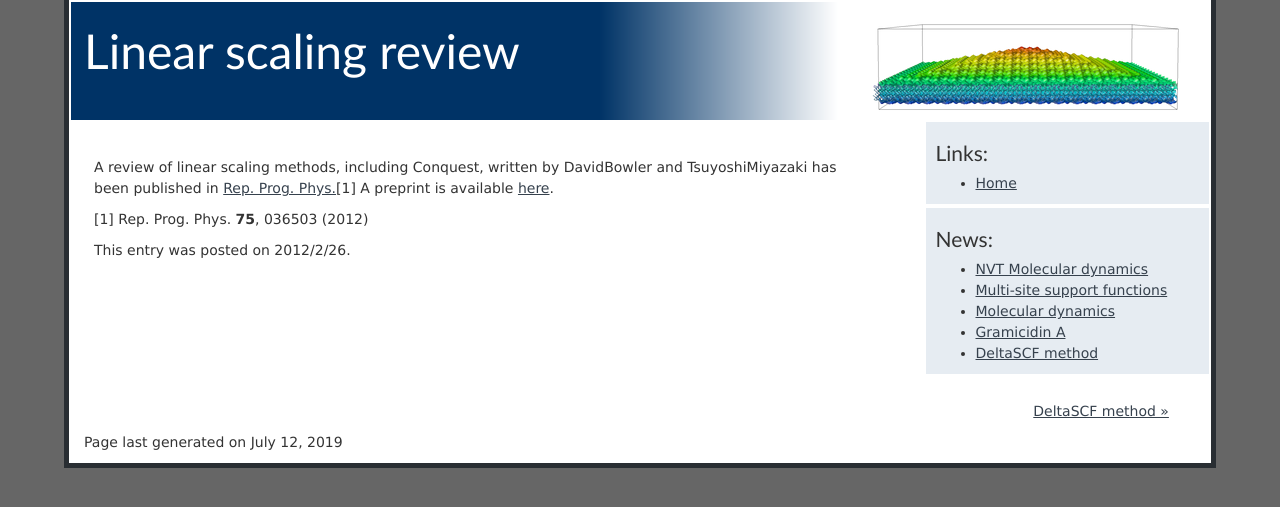
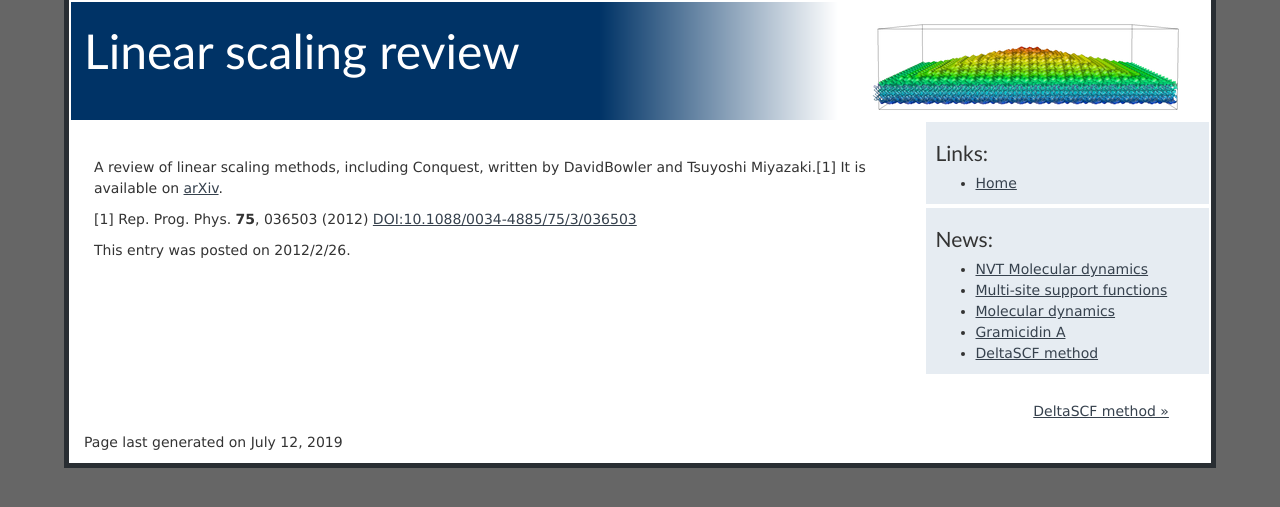
Before and after one commit to OrderN/OrderN.github.io, a Jekyll site: the page built from _posts/2012-02-26-linear-scaling-review.markdown, in a window 1280 px wide. Shown: the top 507 px of the page. Built offline with Jekyll 4.4.1, drawn with Linux system fonts in a browser that asks for light colours.

Commit message:
fix old posts

```diff
--- a/_posts/2012-02-26-linear-scaling-review.markdown
+++ b/_posts/2012-02-26-linear-scaling-review.markdown
@@ -7,7 +7,7 @@ month: 2
 day: 26
 summary: A comprehensive review of O(N) methods
 ---
-A review of linear scaling methods, including Conquest, written by DavidBowler and TsuyoshiMiyazaki has been published in [Rep. Prog. Phys.](http://dx.doi.org/10.1088/0034-4885/75/3/036503)[1]
-A preprint is available [here](http://arxiv.org/abs/1108.5976).
+A review of linear scaling methods, including Conquest, written by DavidBowler and Tsuyoshi Miyazaki.[1]
+It is available on [arXiv](http://arxiv.org/abs/1108.5976).
 
-[1] Rep. Prog. Phys. **75**, 036503 (2012)
+[1] Rep. Prog. Phys. **75**, 036503 (2012) [DOI:10.1088/0034-4885/75/3/036503](http://dx.doi.org/10.1088/0034-4885/75/3/036503)
--- a/_posts/2013-03-07-deltascf.markdown
+++ b/_posts/2013-03-07-deltascf.markdown
@@ -11,4 +11,4 @@ The delta self-consistent field (DeltaSCF) method is now available in CONQUEST,
 added by David Bowler and Umberto Terranova. The code has been committed as
 r161, and full details have been published[1].
 
-[1] J. Comput. Theor. Chem. **9**, 3181 (2013) DOI:[10.1021/ct400356k](http://dx.doi.org/10.1021/ct400356k)
+[1] J. Comput. Theor. Chem. **9**, 3181 (2013) [DOI:10.1021/ct400356k](http://dx.doi.org/10.1021/ct400356k)
--- a/_posts/2013-09-04-gramicidina.markdown
+++ b/_posts/2013-09-04-gramicidina.markdown
@@ -20,7 +20,7 @@ acids have been replaced with alanine.
 
 ![Figure 5 showing DFT electrostatic potential](/images/GA_Fig5.jpg)
 
-A preprint is available [here](http://arxiv.org/abs/1303.0090).
+A preprint is available on [arXiv](http://arxiv.org/abs/1303.0090).
 
 DFT electrostatic potential [eV]: (a)-(c) are cross sections perpendicular to
 the channel axis (z) at 9.6 A from the centre of the channel. (a) 1MAG geometry;
--- a/_posts/2014-05-07-molecular-dynamics.markdown
+++ b/_posts/2014-05-07-molecular-dynamics.markdown
@@ -13,6 +13,6 @@ picoseconds of linear scaling MD can be performed with energy conserved.
 A paper is in preparation, and the first part of the code has been committed as r137.
 
 Update, 2014-11-11: The research has been published[1], and shows linear scaling up to
-32,768 atoms.
+32,768 atoms. It is also available on [arXiv](https://arxiv.org/abs/1409.6085)
 
 [1] J. Chem. Theor. Comput. **10**, 5419 (2013) [DOI:10.1021/ct500847y](http://dx.doi.org/10.1021/ct500847y)
--- a/_posts/2014-09-30-multisite-support-functions.markdown
+++ b/_posts/2014-09-30-multisite-support-functions.markdown
@@ -10,6 +10,6 @@ summary: A new approach to support functions
 A new approach to support functions has been implemented in Conquest,
 allowing us to use basis functions from multiple sites[1]. The work was
 performed by Ayako Nakata and Tsuyoshi Miyazaki, and is available on
-[arxiv](http://arxiv.org/abs/1409.3689).
+[arXiv](http://arxiv.org/abs/1409.3689).
 
 [1] J. Chem. Theor. Comput. **10**, 4813 (2014)[DOI:10.1021/ct5004934](http://dx.doi.org/10.1021/ct5004934).
--- a/_posts/2017-05-04-nvt-md.markdown
+++ b/_posts/2017-05-04-nvt-md.markdown
@@ -7,8 +7,8 @@ month: 5
 day: 4
 summary: Implementation of O(N) NVT MD in CONQUEST
 ---
-We have implemented and tested Nose-Hoover chains for constant temperature (NVT) molecular dynamics within the extended-Lagrangian Born-Oppenheimer (XL-BOMD) framework, and demonstrated excellent conservation for complex systems up to 1500K.
+We have implemented and tested Nosé-Hoover chains for constant temperature (NVT) molecular dynamics within the extended-Lagrangian Born-Oppenheimer (XL-BOMD) framework, and demonstrated excellent conservation for complex systems up to 1500K.[1]
 
-The research has been submitted to J. Phys.: Condens. Matter, and is available on arXiv[1].
+The research has been submitted to J. Phys.: Condens. Matter, and is available on [arXiv](http://arxiv.org/abs/1705.01448)
 
-[1] [arXiv:1705.01448](http://arxiv.org/abs/1705.01448)
+[1] J. Phys.: Condens. Matter **29** 405901 (2017) [DOI:10.1088/1361-648X/aa810d](https://doi.org/10.1088/1361-648X/aa810d)
```
